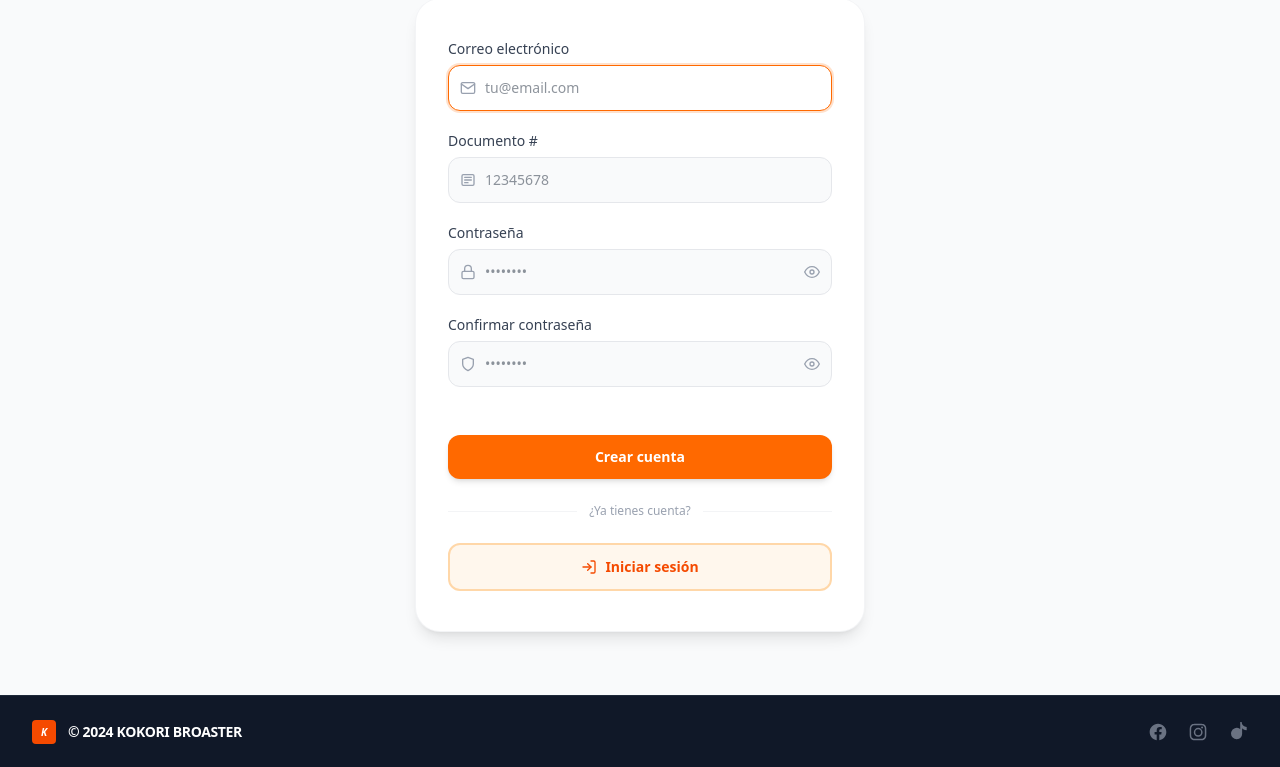
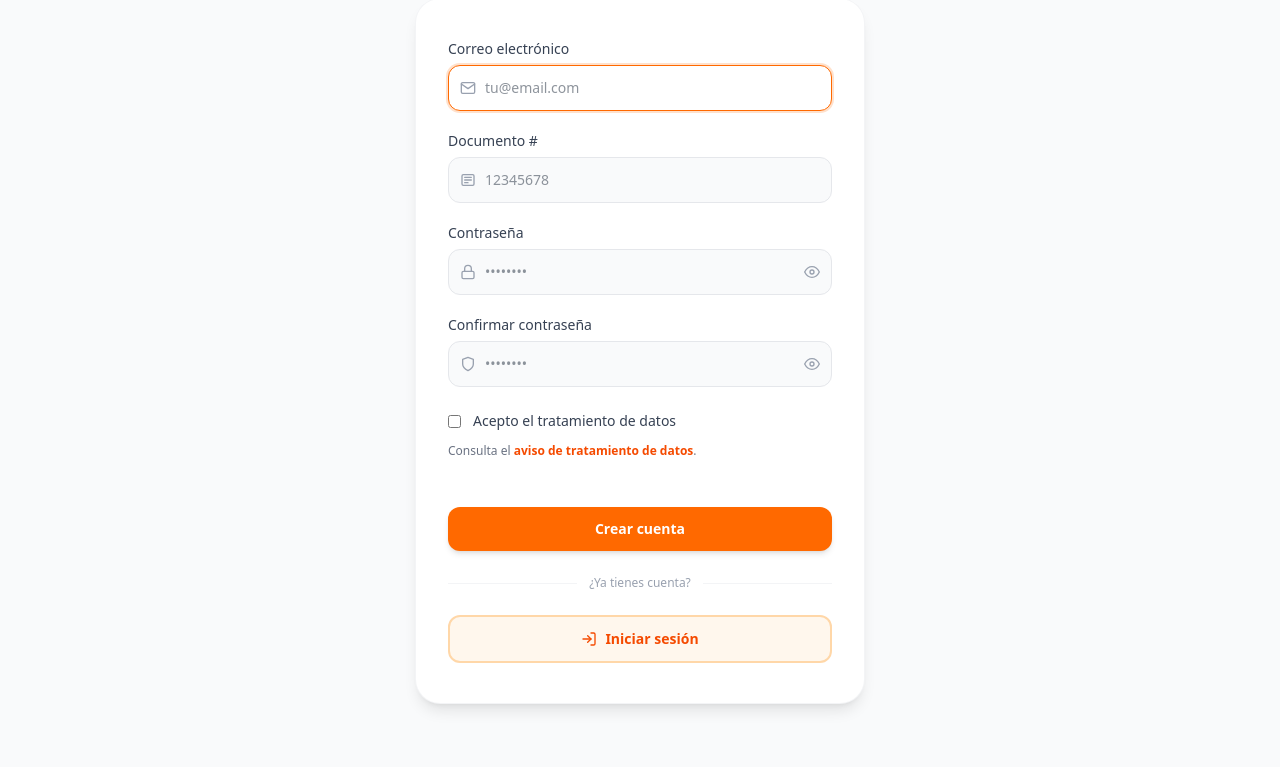
Before and after one commit to sakurajima2002/kokori-broaster, a Django app: page /accounts/register/ in a window 1280 px wide. Shown: the part 306-1073 px from the top of the page. Run offline with Django 5.2, Linux system fonts and the light colour scheme; tables that the repository leaves empty hold one stand-in row (values such as "Sample post"); style sheets or scripts are compiled from the project's sources; some libraries are stand-ins or nearby versions.

Commit message:
tratamiento de datos

```diff
--- a/accounts/forms.py
+++ b/accounts/forms.py
@@ -9,6 +9,14 @@
         fields = ['username', 'password']
 
 class RegisterUserForm(UserCreationForm):
+    agree_data_treatment = forms.BooleanField(
+        label='He leído y acepto el tratamiento de datos',
+        required=True,
+        error_messages={
+            'required': 'Debes aceptar el tratamiento de datos para continuar.'
+        }
+    )
+
     class Meta:
         model = User
         fields = ['email', 'document_number']
--- a/base/parameters_data.py
+++ b/base/parameters_data.py
@@ -40,6 +40,12 @@
         'label': 'Dirección Física',
         'value': 'Calle Principal #123',
         'description': 'Dirección del local principal.'
+    },
+    {
+        'key': 'DATA_TREATMENT_POLICY_INFO',
+        'label': 'Política de Tratamiento de Datos',
+        'value': 'Recopilamos datos personales como correo y documento para procesar tu registro y pedidos. Estos datos se usan exclusivamente para contacto y entrega, y no se comparten con terceros sin tu consentimiento.',
+        'description': 'Texto que describe el tratamiento de datos personales en el formulario de registro.'
     },
 
     # Redes Sociales (Existentes)
--- a/templates/users/accounts/register.html
+++ b/templates/users/accounts/register.html
@@ -125,6 +125,69 @@
     <p class="mt-1.5 text-xs text-red-500">{{ form.password2.errors|join:", " }}</p>
     {% endif %}
   </div>
+
+  <!-- Tratamiento de Datos -->
+  <div class="mb-6">
+    <div class="flex items-start gap-3">
+      <label for="id_agree_data_treatment" class="flex items-center gap-3 cursor-pointer text-sm font-medium text-gray-700">
+        {{ form.agree_data_treatment }}
+        <span>Acepto el tratamiento de datos</span>
+      </label>
+    </div>
+    {% if form.agree_data_treatment.errors %}
+    <p class="mt-2 text-xs text-red-500">{{ form.agree_data_treatment.errors|join:", " }}</p>
+    {% endif %}
+    <p class="mt-3 text-xs text-gray-500">
+      Consulta el <button type="button" data-action="open-data-policy-modal" class="text-orange-600 font-semibold hover:text-orange-700 transition-colors">aviso de tratamiento de datos</button>.
+    </p>
+  </div>
+
+  <!-- Data Policy Modal -->
+  <div id="data-policy-modal" class="fixed inset-0 z-[100] hidden items-center justify-center px-4 py-10">
+    <div class="absolute inset-0 bg-gray-900/50 backdrop-blur-sm" data-modal-close="data-policy-modal"></div>
+    <div class="relative bg-white rounded-[2.5rem] w-full max-w-2xl p-8 sm:p-12 shadow-2xl border border-gray-100 overflow-y-auto max-h-[90vh]">
+      <div class="flex items-center justify-between gap-4 mb-6">
+        <div>
+          <h2 class="text-2xl font-black text-gray-900">Tratamiento de Datos</h2>
+        </div>
+        <button type="button" data-modal-close="data-policy-modal" class="text-gray-400 hover:text-orange-600 transition-colors">
+          <svg class="h-8 w-8" fill="none" stroke="currentColor" viewBox="0 0 24 24"><path stroke-linecap="round" stroke-linejoin="round" stroke-width="2" d="M6 18L18 6M6 6l12 12"/></svg>
+        </button>
+      </div>
+      <div class="space-y-4 text-sm text-gray-600 leading-relaxed">
+        <p>{{ site_config.DATA_TREATMENT_POLICY_INFO|default:'Recopilamos datos personales como correo y documento para procesar tu registro y pedidos. Estos datos se usan exclusivamente para contacto y entrega, y no se comparten con terceros sin tu consentimiento.' }}</p>
+      </div>
+      <div class="mt-8 text-right">
+        <button type="button" data-modal-close="data-policy-modal" class="px-6 py-3 bg-orange-600 text-white rounded-2xl font-semibold hover:bg-orange-700 transition-colors">Cerrar</button>
+      </div>
+    </div>
+  </div>
+{% endblock %}
+
+{% block extra_js %}
+{{ block.super }}
+<script>
+  document.addEventListener('DOMContentLoaded', function() {
+    const modal = document.getElementById('data-policy-modal');
+    const openButtons = document.querySelectorAll('[data-action="open-data-policy-modal"]');
+    const closeButtons = document.querySelectorAll('[data-modal-close="data-policy-modal"]');
+
+    if (!modal) return;
+
+    function openModal() {
+      modal.classList.remove('hidden');
+      modal.classList.add('flex');
+    }
+
+    function closeModal() {
+      modal.classList.add('hidden');
+      modal.classList.remove('flex');
+    }
+
+    openButtons.forEach(btn => btn.addEventListener('click', openModal));
+    closeButtons.forEach(btn => btn.addEventListener('click', closeModal));
+  });
+</script>
 {% endblock %}
 
 {% block auth_button_text %}Crear cuenta{% endblock %}
```
